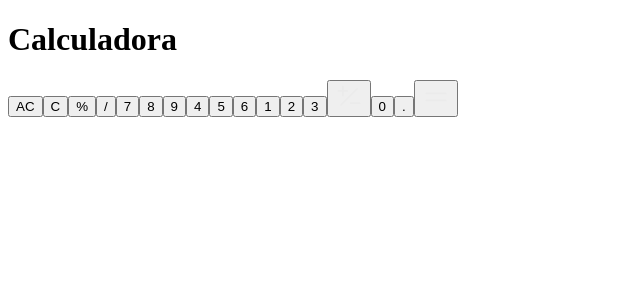
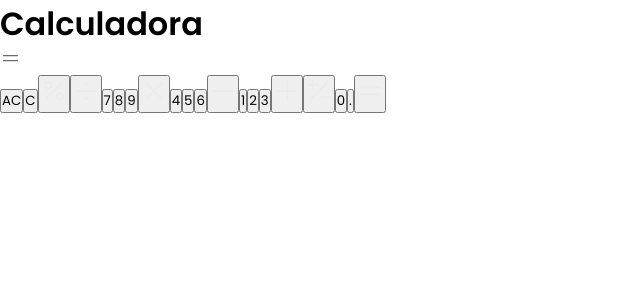
Before and after one commit to claytonfortunato/Calculadora-TS, a React (Vite) app: page / in a window 1280 px wide. Shown: the top 300 px of the page, without its empty margins (0-640 px from the left). Built offline with nearby package versions, Linux system fonts and the light colour scheme.

Commit message:
feat: font no projeto and symbol

```diff
--- a/index.html
+++ b/index.html
@@ -5,6 +5,12 @@
     <link rel="icon" type="image/svg+xml" href="/vite.svg" />
     <meta name="viewport" content="width=device-width, initial-scale=1.0" />
     <title>Calculadora</title>
+    <link rel="preconnect" href="https://fonts.googleapis.com" />
+    <link rel="preconnect" href="https://fonts.gstatic.com" crossorigin />
+    <link
+      href="https://fonts.googleapis.com/css2?family=Poppins:ital,wght@0,400;0,500;0,600;1,400;1,500&display=swap"
+      rel="stylesheet"
+    />
   </head>
   <body>
     <div id="root"></div>
--- a/src/App.tsx
+++ b/src/App.tsx
@@ -1,5 +1,11 @@
 import BtnEqual from "./assets/ButtonEquals.png";
 import PlusMinus from "./assets/PlusMinus.png";
+import Plus from "./assets/Plus.png";
+import Minus from "./assets/Minus.png";
+import X from "./assets/X.png";
+import Divide from "./assets/Divide.png";
+import Percent from "./assets/Percent.png";
+import Equals from "./assets/Equals.png";
 
 import * as C from "./styles";
 
@@ -8,24 +14,46 @@ function App() {
     <C.Container>
       <h1>Calculadora</h1>
       <C.Calculate>
+        <C.Result>
+          <span></span>
+          <div>
+            <span>
+              <img src={Equals} alt="" />
+            </span>
+            <span className="result"></span>
+          </div>
+        </C.Result>
         <C.Buttons>
           <button>AC</button>
           <button>C</button>
-          <button>%</button>
-          <button>/</button>
+          <button>
+            <img src={Percent} alt="" />
+          </button>
 
+          <button>
+            <img src={Divide} alt="" />
+          </button>
           <button>7</button>
           <button>8</button>
           <button>9</button>
 
+          <button>
+            <img src={X} alt="" />
+          </button>
           <button>4</button>
           <button>5</button>
           <button>6</button>
 
+          <button>
+            <img src={Minus} alt="" />
+          </button>
           <button>1</button>
           <button>2</button>
           <button>3</button>
 
+          <button>
+            <img src={Plus} alt="" />
+          </button>
           <button>
             <img src={PlusMinus} alt="" />
           </button>
--- /dev/null
+++ b/src/GlobalStyle.ts
@@ -0,0 +1,11 @@
+import { createGlobalStyle } from "styled-components";
+
+export const GlobalStyle = createGlobalStyle`
+    * {
+        padding: 0;
+        margin: 0;
+        box-sizing: border-box;
+        font-family: 'Poppins', sans-serif;
+    }
+
+`;
--- a/src/main.tsx
+++ b/src/main.tsx
@@ -1,9 +1,11 @@
 import React from "react";
 import ReactDOM from "react-dom/client";
 import App from "./App";
+import { GlobalStyle } from "./GlobalStyle";
 
 ReactDOM.createRoot(document.getElementById("root") as HTMLElement).render(
   <React.StrictMode>
+    <GlobalStyle />
     <App />
   </React.StrictMode>
 );
--- a/src/styles.ts
+++ b/src/styles.ts
@@ -4,4 +4,6 @@ export const Container = styled.div``;
 
 export const Calculate = styled.div``;
 
+export const Result = styled.div``;
+
 export const Buttons = styled.div``;
```
